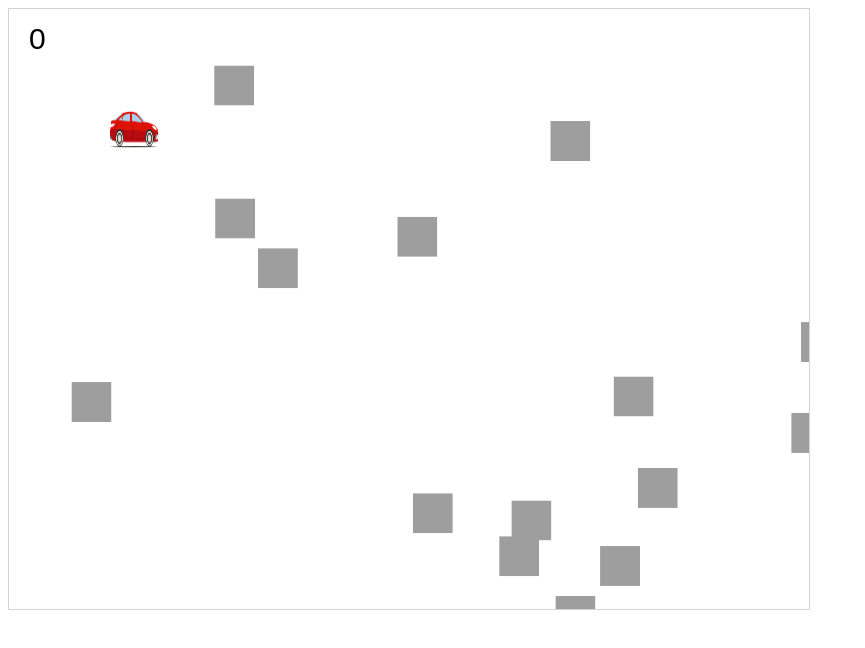
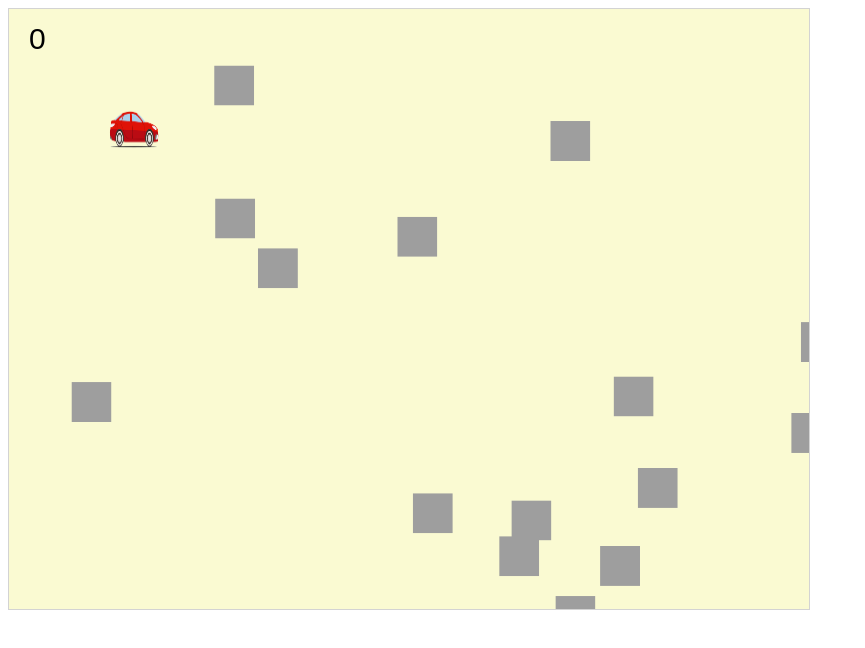
Before and after one commit to Vantuanvp1999/CaseStudy-module1, a website: page CaseStudy.html in a window 1280 px wide. Shown: the whole page, without its empty margins (0-865 px from the left). Drawn offline with Linux system fonts and the light colour scheme.

Commit message:
minor changes

```diff
--- a/CaseStudy.html
+++ b/CaseStudy.html
@@ -6,6 +6,9 @@
  <style>
      img{
          display: none;
+     }
+     canvas{
+         background-color: lightgoldenrodyellow;
      }
  </style>
 </head>
```
Also changed, not shown: canvas.jpg (deleted).
